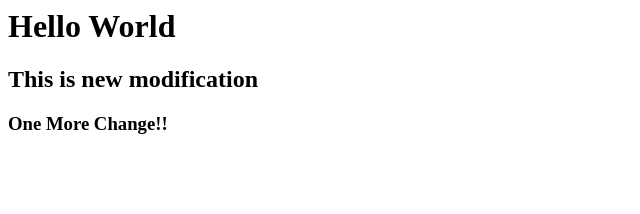
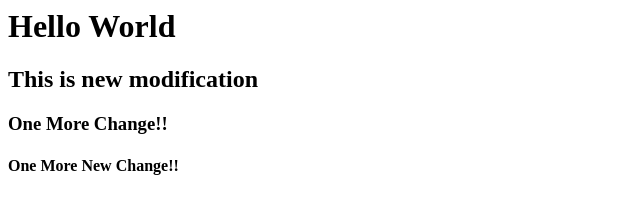
Before and after one commit to tapasjana/myproject, a plain HTML site: page index.html in a window 1280 px wide. Shown: the whole page, without its empty margins (0-640 px from the left). Drawn offline with Linux system fonts and the light colour scheme.

Commit message:
Testing by Tapas

```diff
--- a/index.html
+++ b/index.html
@@ -1,3 +1,4 @@
 <h1>Hello World</h1>
 <h2>This is new modification</h2>
 <h3> One More Change!!</h3>
+<h4>One More New Change!!</h4>
```
